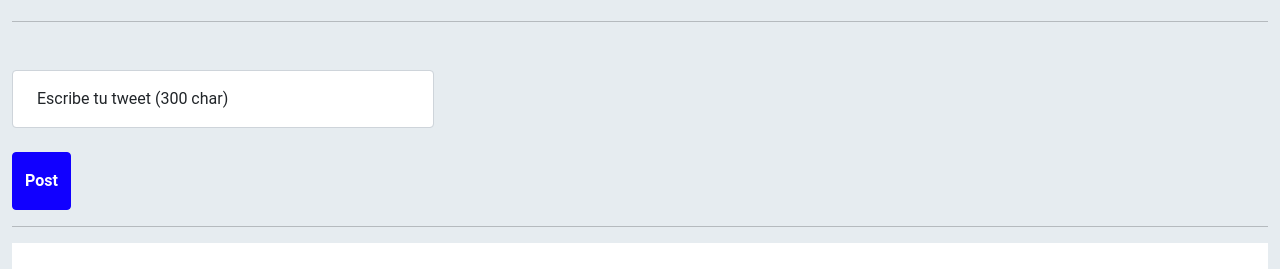
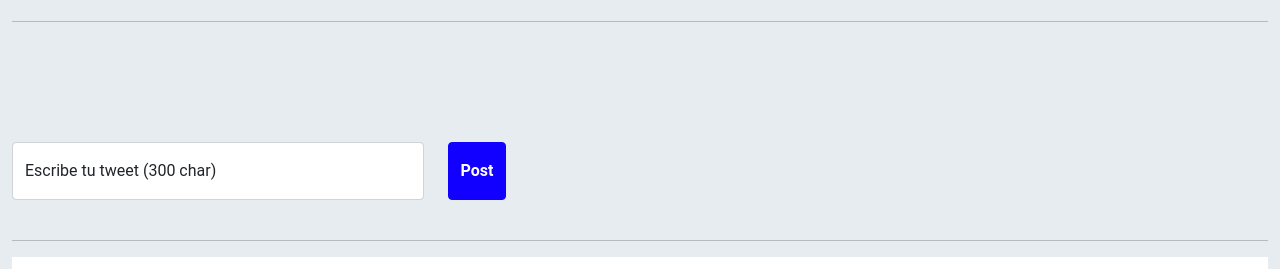
Before and after one commit to JavierMtzO/DAS, a React (Create React App) app in the folder Twitter Reloaded/client/src/: page / in a window 1280 px wide. Shown: the part 161-430 px from the top of the page. Built offline with nearby package versions, Linux system fonts and the light colour scheme; no server answers; sample sign-in values are in the browser's storage.

Commit message:
Added Posting tweet functionality

```diff
--- a/Twitter Reloaded/client/src/src/pages/Dashboard.tsx
+++ b/Twitter Reloaded/client/src/src/pages/Dashboard.tsx
@@ -1,12 +1,37 @@
 import React, { useState } from "react";
+import { useLocation, useNavigate } from "react-router-dom";
 import Container from 'react-bootstrap/Container';
 import Tweets from "../components/FeedTweets";
 import Input from "../components/Input";
 import Button from "../components/Button";
+import Form from "../components/Form";
+import { postTweet } from "../services/userCalls";
 
 export default function Dashboard() {
 
   const [data, setData] = React.useState<any[]>([])
+
+  const navigate = useNavigate()
+  const location = useLocation()
+
+  const [usernameFeedback, setUsernameFeedback] = useState("")
+  const [passwordFeedback, setPasswordFeedback] = useState("")
+
+//   React.useEffect(() => {
+//     const fetchUserData = async () => {
+//         try {
+//             const loggedInUser : User = await getLoggedInUser();
+//             setName(loggedInUser.name);
+//             setUsername(loggedInUser.username);
+//             setEmail(loggedInUser.email);
+//             setPhoneNumber(loggedInUser.phoneNumber);
+//         } catch (error) {
+//             console.log(error);
+//         }
+//     }
+//     fetchUserData();
+// }, []);
+
 
   React.useEffect(() => {
     fetch("/newtweets")
@@ -18,6 +43,32 @@ export default function Dashboard() {
     console.log(data);
   }
 
+  const onSubmit: (e: React.FormEvent) => void = async (e) => {
+    e.preventDefault();
+    const target = e.target as typeof e.target & {
+      content : {value: string}
+    };
+
+    try {
+      await postTweet(target.content.value);
+
+      const loc = location as typeof location & {
+        state: {from: string}
+      }
+
+      if (loc.state && loc.state.from) {
+        navigate(loc.state.from);
+        return;
+      }
+
+      navigate("/register")
+
+    } catch (error) {
+      const err = error as typeof error & ErrorResponse;
+      console.log(err.msg)
+    }
+  }
+
   return (
     <Container fluid className='full-page-with-nav'>
       <div className='row mt-3 mt-md-5'>
@@ -26,8 +77,9 @@ export default function Dashboard() {
       <hr />
       <div className="row mt-3 mt-md-5">
         <div className="col-7">
+          <Form className="row mt-5 pt-4" onSubmit={onSubmit} noValidate={true}>
             <Input type="text" divClass="form-floating col-lg-7 mb-4" inputClass="form-control"
-                inputId="tweetBox" placeholder="Escribe tu tweet (300 char)" labelClass="form-label ps-4" maxLength={40}
+                  inputId="content" placeholder="Escribe tu tweet (300 char)" labelClass="form-label ps-4" maxLength={40}
                   feedbackClass="px-3 pt-2 text-light" feedbackText={""}
                   />
             <div className="col-3">
@@ -36,8 +88,8 @@ export default function Dashboard() {
                       btnType="submit"
                       btnText="Post"
                       padding="py-3"/>
-
             </div>
+          </Form>
         </div>
       </div>
 
--- a/Twitter Reloaded/client/src/src/services/userCalls.ts
+++ b/Twitter Reloaded/client/src/src/services/userCalls.ts
@@ -10,6 +10,17 @@ export async function login (email: string, password: string) {
         // sessionStorage.setItem('token', data.token);
         sessionStorage.setItem('userId', data.user_id);
         sessionStorage.setItem('userName', data.username);
+        return Promise.resolve(data.success);
+    } catch (error : any) {
+        return Promise.reject(generateError(error));
+    }
+}
+// userId: string, username: string,
+export async function postTweet(content: string){
+    try{
+        let userId = sessionStorage.getItem('userId');
+        let username = sessionStorage.getItem('userName');
+        const { data } : { data : any } = await axios.post(BASE_URL + '/tweets', {userId, username, content});
         return Promise.resolve(data.success);
     } catch (error : any) {
         return Promise.reject(generateError(error));
@@ -33,6 +44,7 @@ export async function signup (
             const { data } : { data : any } = await axios.post(BASE_URL + '/users', signupData);
             // sessionStorage.setItem('token', data.token);
             sessionStorage.setItem('userId', data.user_id);
+            sessionStorage.setItem('userName', data.username);
             return Promise.resolve(data.success);
         } catch (error : any) {
             return Promise.reject(generateError(error));
```
Also changed, not shown: 1 other file (tests, documents, lock files or other folders). Lines whose indentation alone changed are shown as unchanged.
